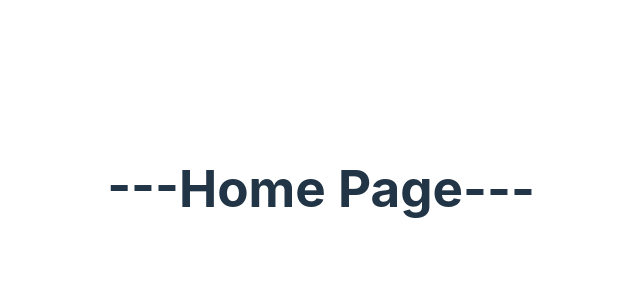
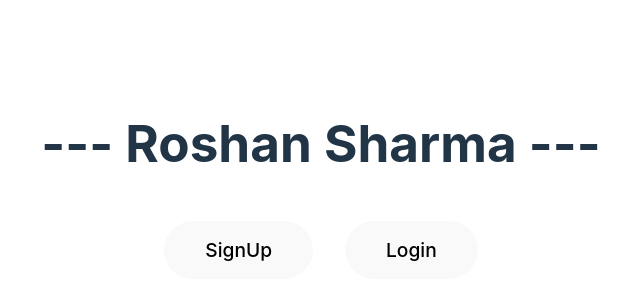
Before and after one commit to Roshan-0001/authentic-website, a React (Vite) app in the folder frontend/: page / in a window 1280 px wide. Shown: the part 212-512 px from the top of the page, without its empty margins (319-959 px from the left). Built offline with nearby package versions, Linux system fonts and the light colour scheme.

Commit message:
home page update

```diff
--- a/frontend/src/Homepage.jsx
+++ b/frontend/src/Homepage.jsx
@@ -1,6 +1,13 @@
+import { Link } from "react-router-dom";
+
+
 function Homepage (){
     return(
-        <h1>---Home Page---</h1>
+        <>
+        <h1>--- Roshan Sharma ---</h1>
+        <a href="/register"><button className="btn signup" >SignUp</button></a>
+        <a href="#"><button className="btn login">Login</button></a>
+        </>
     )
 }
 
--- a/frontend/src/main.jsx
+++ b/frontend/src/main.jsx
@@ -3,7 +3,7 @@ import { createRoot } from 'react-dom/client'
 import App from './App.jsx'
 import './index.css'
 createRoot(document.getElementById('root')).render(
-  <StrictMode>
+  <React.StrictMode>
     <App />
-  </StrictMode>,
+  </React.StrictMode>,
 )
```
